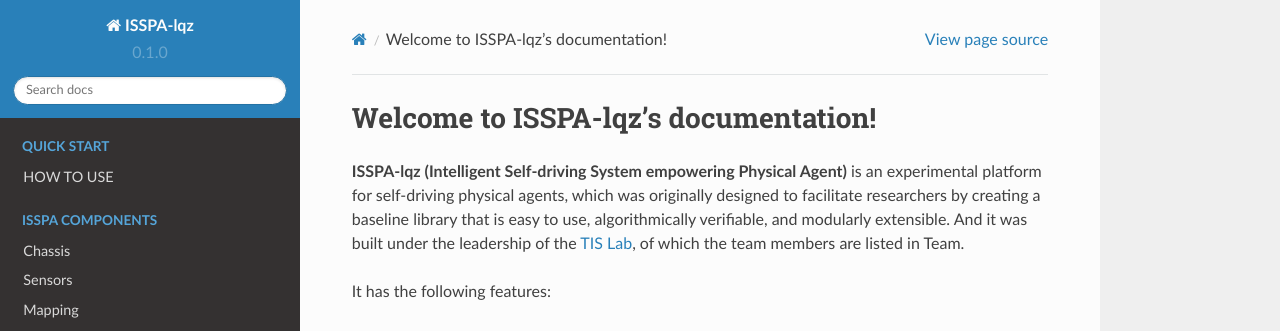
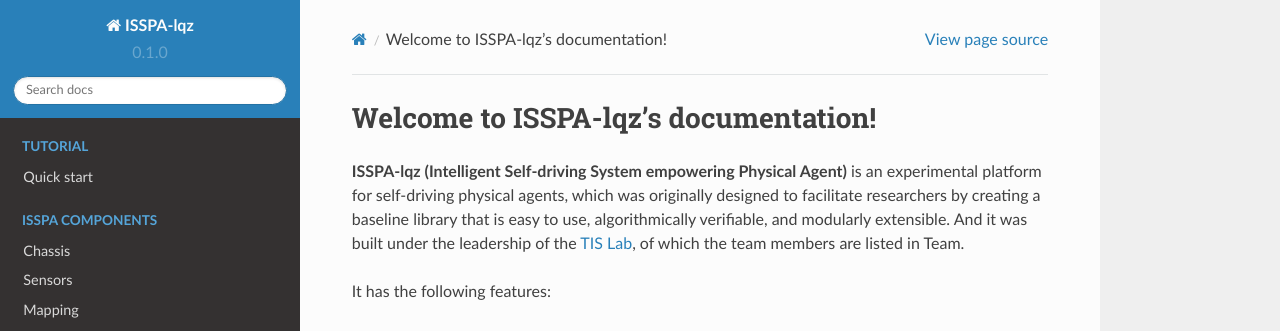
Before and after one commit to Vathan27/ISSPA-Docs-lqz, a Sphinx documentation site: the page built from docs/source/index.rst, in a window 1280 px wide. Shown: the top 331 px of the page. Built offline with Sphinx 7.4.7 and the Read the Docs theme 2.0.0, drawn with Linux system fonts in a browser that asks for light colours; pages that are not in the unit, such as notebooks, are missing from menus.

Commit message:
minor modified

```diff
--- a/docs/source/index.rst
+++ b/docs/source/index.rst
@@ -23,7 +23,7 @@ in the top left corner.
 
 .. toctree::
    :maxdepth: 2
-   :caption: QUICK START
+   :caption: TUTORIAL
    :hidden:
 
    /tutorial/index
--- a/docs/source/tutorial/index.rst
+++ b/docs/source/tutorial/index.rst
@@ -1,4 +1,4 @@
-HOW TO USE
+Quick start
 ======================
 
 In this tutorial you will create a documentation project on Read the Docs
```
